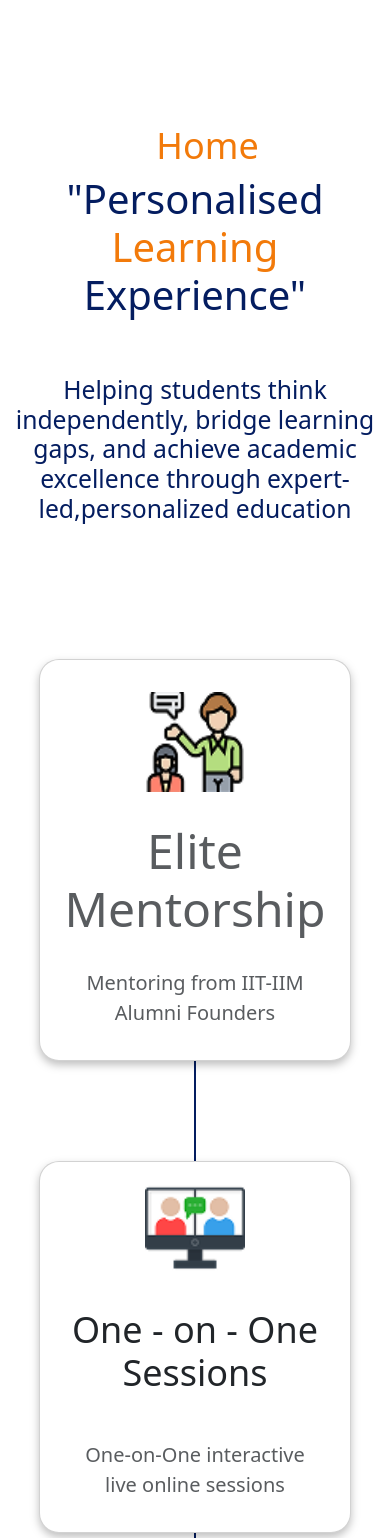
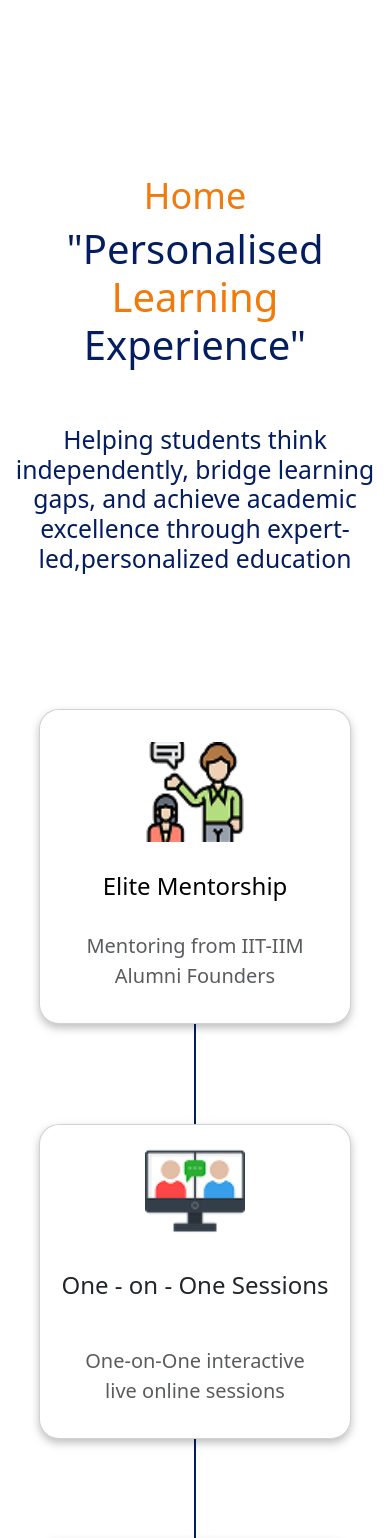
Before and after one commit to dilip2k04/hostinger, a React (Vite) app: page / in a window 390 px wide. Shown: the part 840-2378 px from the top of the page. Built offline with nearby package versions, Linux system fonts and the light colour scheme.

Commit message:
Home Page font Reduced

```diff
--- a/src/pages/Home/Home.css
+++ b/src/pages/Home/Home.css
@@ -60,7 +60,7 @@
 @media (max-width: 768px) {
     .NavTitle{
         font-size: 36px;
-        margin-left: 25px;
+        margin-top: 50px;
     }
     .Title {
         font-size: 40px;
--- a/src/pages/Home/components/CrossCards/CrossCards.css
+++ b/src/pages/Home/components/CrossCards/CrossCards.css
@@ -80,3 +80,11 @@
     border-radius: 20px;
     filter: drop-shadow(0px 4px 4px rgba(0, 0, 0, 0.25));
 }
+@media (max-width: 768px){
+    h3{
+        font-size: 24px;
+    }
+    #Elite{
+        font-size: 20px;
+    }
+}
--- a/src/pages/Home/components/VerticalCards/VerticalCards.jsx
+++ b/src/pages/Home/components/VerticalCards/VerticalCards.jsx
@@ -7,7 +7,7 @@ export default function VerticalCards() {
             <div className="card-body d-flex justify-content-center align-items-center flex-column">
               <div className="cross_card_content text-center text-muted p-3">
               <img src="/imgs/cross_card1.png" className="crosscard_img" alt="" />
-                <h5>Elite Mentorship</h5>
+                <h3 style={{fontSize: '24px',color:'black'}}>Elite Mentorship</h3>
                 Mentoring from IIT-IIM Alumni Founders              </div>
             </div>
           </div>
```
Also changed, not shown: src/pages/Home/components/CrossCards/CrossCards.jsx (+3 -6 lines).
